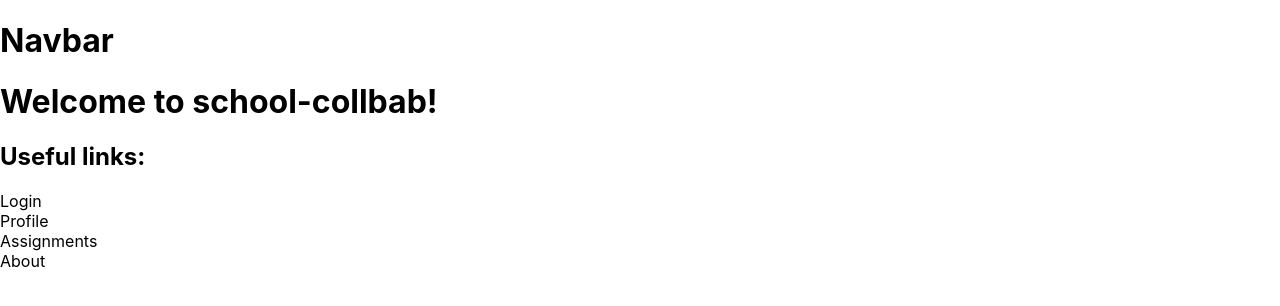
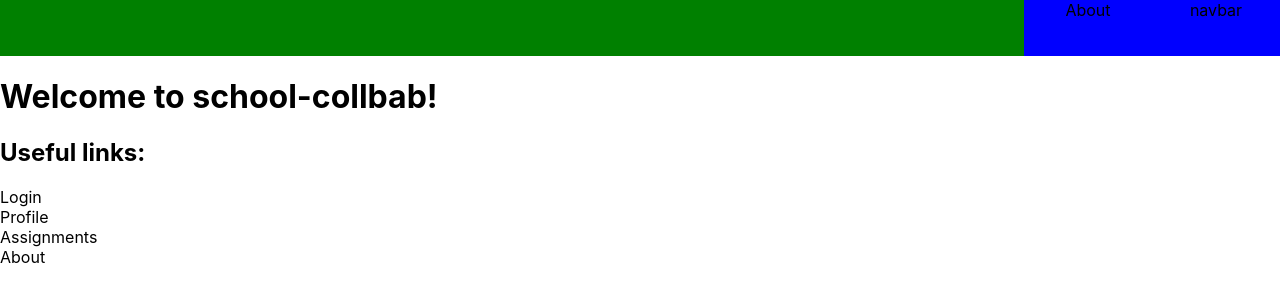
Before and after one commit to Elias-Traunbauer/school_collab, a Next.js app: page / in a window 1280 px wide. Shown: the top 306 px of the page. Built offline with nearby package versions, Linux system fonts and the light colour scheme.

Commit message:
navbar fix

```diff
--- a/components/Layout.js
+++ b/components/Layout.js
@@ -1,10 +1,11 @@
 import Head from "next/head";
+import Navbar from "./navbar";
 
 
 export default function Layout ({ children }) {
     return <>
         <div>
-            <h1>Navbar</h1>
+            <Navbar></Navbar>
         </div>
         <div>
             {children}
--- a/pages/navbar.js
+++ b/components/navbar.js
@@ -1,7 +1,7 @@
 import styles from '../styles/navbar.module.css'
 import Link from 'next/link'
 
-export default function navbar(){
+export default function Navbar(){
     return(
         <div className={styles.container}>
             <Link href="/about" legacyBehavior>
```
